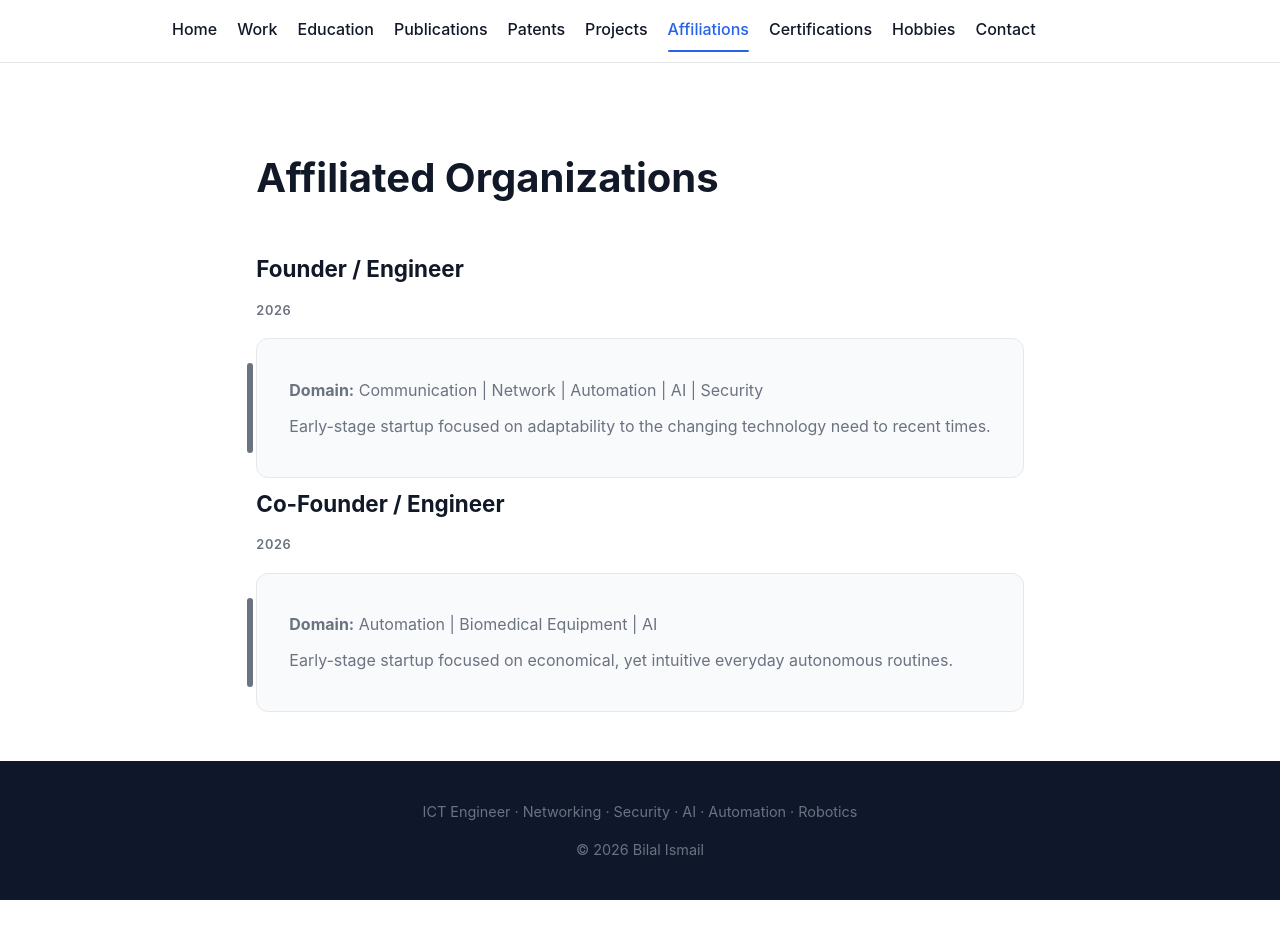
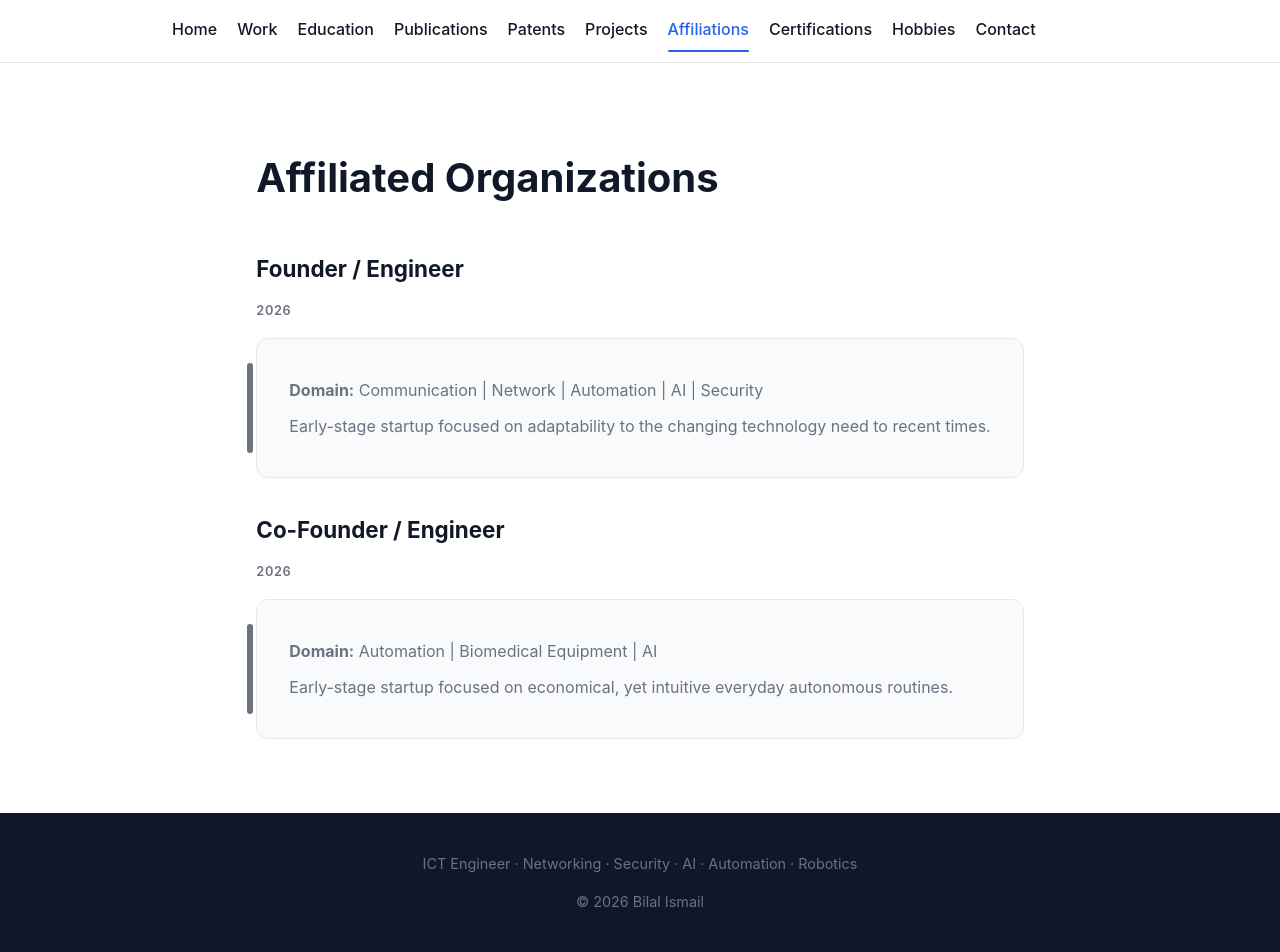
Before and after one commit to bilal-ismail/bilal-ismail.github.io, a Jekyll site: the page built from affiliations.md, in a window 1280 px wide. Built offline with Jekyll 4.4.1, drawn with Linux system fonts in a browser that asks for light colours; before the commit the page ends 900 px from its top, so only the background shows below that.

Commit message:
Update timeline-item.html

```diff
--- a/_includes/timeline-item.html
+++ b/_includes/timeline-item.html
@@ -91,3 +91,9 @@
     </ul>
   {% endif %}
 </div>
+<div>
+  <br>
+  <span>
+
+  </span>
+</div>
```
